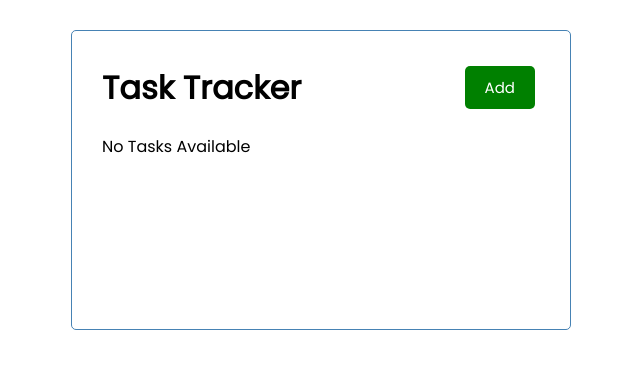
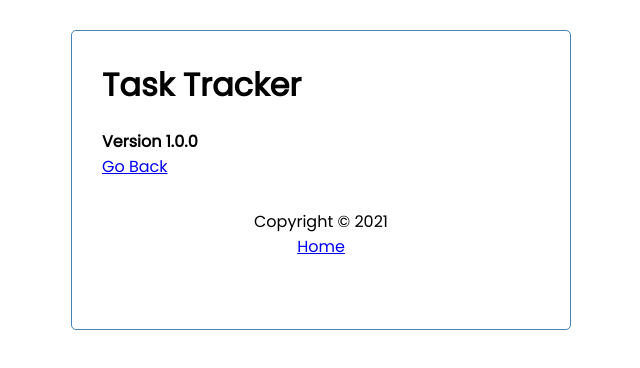
Before and after one commit to m-wardle/react-refresher-task, a React (Create React App) app: page /about in a window 1280 px wide. Shown: the top 368 px of the page, without its empty margins (319-959 px from the left). Built offline with nearby package versions, Linux system fonts and the light colour scheme; no server answers.

Commit message:
Add basic routing to test

```diff
--- a/package.json
+++ b/package.json
@@ -10,6 +10,7 @@
     "@types/node": "^12.0.0",
     "@types/react": "^17.0.0",
     "@types/react-dom": "^17.0.0",
+    "@types/react-router-dom": "^5.1.7",
     "json-server": "^0.16.3",
     "react": "^17.0.2",
     "react-dom": "^17.0.2",
--- a/src/App.tsx
+++ b/src/App.tsx
@@ -1,12 +1,15 @@
 import React, { useState, useEffect } from 'react';
-import Header from './components/Header'
-import Tasks from './components/Tasks'
-import { task } from './components/Task'
-import AddTask, { newTask } from './components/AddTask'
+import { BrowserRouter as Router, Route } from 'react-router-dom';
+import Header from './components/Header';
+import Tasks from './components/Tasks';
+import { task } from './components/Task';
+import AddTask, { newTask } from './components/AddTask';
+import Footer from './components/Footer';
+import About from './components/About';
 
 function App() {
   const [showAddTask, setShowAddTask] = useState(false);
-  const [tasks, setTasks] = useState<task[]>([])
+  const [tasks, setTasks] = useState<task[]>([]);
 
   useEffect(() => {
     async function getTasks() {
@@ -88,15 +91,27 @@ function App() {
   };
 
   return (
+    <Router>
     <div className="container" >
       <Header titleMain="Task" showAddTask={showAddTask} onAdd={setShowAddTask}/>
-      {showAddTask && <AddTask onAdd={addTask} />}
-      {tasks.length > 0 ? (
-      <Tasks tasks={tasks} onDelete={deleteTask} onToggle={toggleReminder} />)
-    : (
-      "No Tasks Available"
-    )}
+    <Route path='/' exact render={() => (
+      <>
+        {showAddTask && <AddTask onAdd={addTask} />}
+        {tasks.length > 0 ? (
+          <Tasks
+          tasks={tasks}
+          onDelete={deleteTask}
+          onToggle={toggleReminder}
+        />
+        ) : (
+          "No Tasks Available"
+        )}
+      </>
+    )} />
+    <Route path='/about' component={About} />
+    <Footer />
     </div>
+    </Router>
   );
 }
 
--- /dev/null
+++ b/src/components/About.tsx
@@ -0,0 +1,14 @@
+import React from 'react';
+import { Link } from 'react-router-dom';
+
+export interface IAboutProps {
+}
+
+export default function About (props: IAboutProps) {
+  return (
+    <div>
+      <h4>Version 1.0.0</h4>
+      <Link to="/">Go Back</Link>
+    </div>
+  );
+}
--- /dev/null
+++ b/src/components/Footer.tsx
@@ -0,0 +1,19 @@
+import React from 'react';
+import { Link, useLocation } from 'react-router-dom';
+
+export interface IFooterProps {
+}
+
+export default function Footer (props: IFooterProps) {
+  const location = useLocation();
+
+  return (
+    <footer>
+      <p>Copyright &copy; 2021</p>
+      {location.pathname === '/' ?
+        <Link to="/about">About</Link> :
+        <Link to="/">Home</Link>
+      }
+    </footer>
+  );
+}
--- a/src/components/Header.tsx
+++ b/src/components/Header.tsx
@@ -1,4 +1,5 @@
 import * as React from 'react';
+import { useLocation } from 'react-router-dom';
 import Button from './Button'
 
 export interface IHeaderProps {
@@ -9,11 +10,12 @@ export interface IHeaderProps {
 }
 
 export default function Header ({titleMain, titleName = "Tracker", showAddTask, onAdd }: IHeaderProps) {
+  const location = useLocation();
 
   return (
     <header className='header'>
       <h1>{titleMain} {titleName}</h1>
-      {showAddTask ? <Button text="Cancel" colour="red" onClick={() => onAdd(false)}/> : <Button text="Add" colour="green" onClick={() => onAdd(true)}/>}
+      {location.pathname === '/' && (showAddTask ? <Button text="Cancel" colour="red" onClick={() => onAdd(false)}/> : <Button text="Add" colour="green" onClick={() => onAdd(true)}/>)}
     </header>
   );
 }
```
Also changed, not shown: 1 other file (tests, documents, lock files or other folders).
